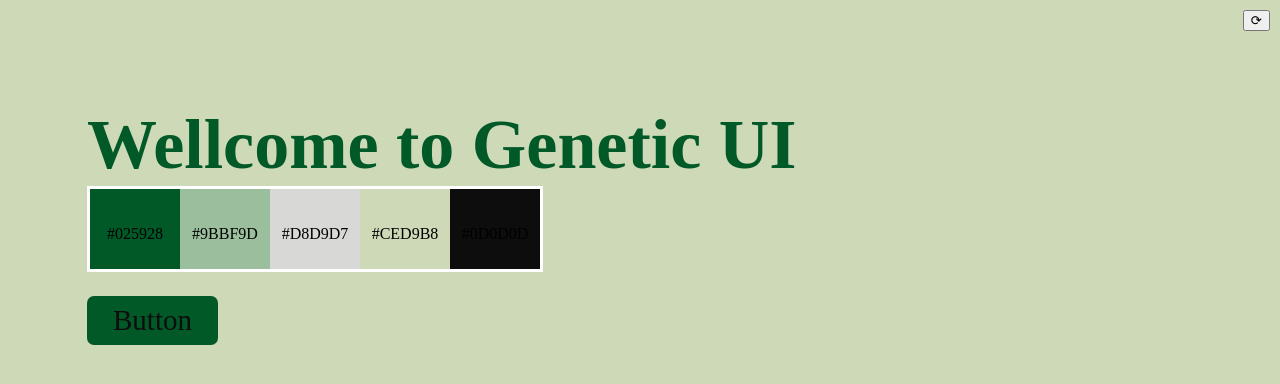
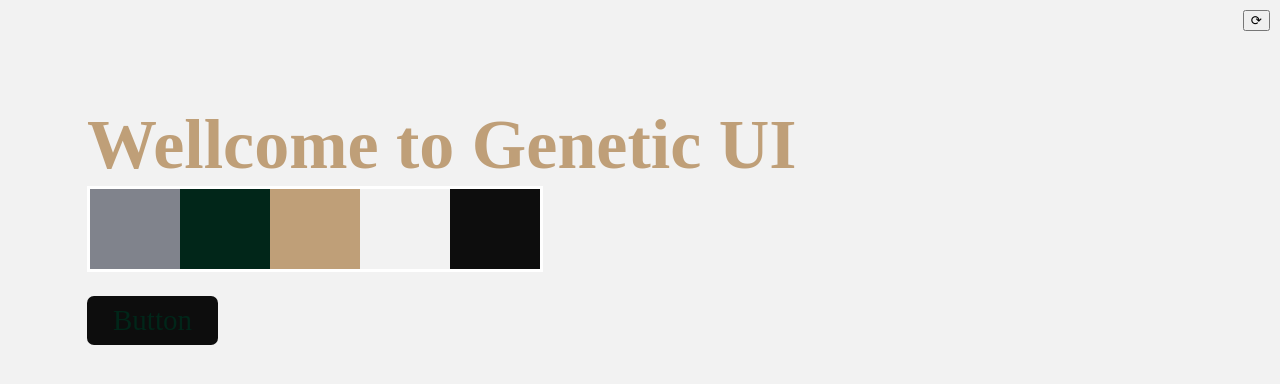
Before and after one commit to geanjunior/genui, a React (Vite) app: page / in a window 1280 px wide. Shown: the top 384 px of the page. Built offline with nearby package versions, Linux system fonts and the light colour scheme.

Commit message:
Improving distinct rule in genotype schemas

```diff
--- a/src/genetic/components/color-palette.tsx
+++ b/src/genetic/components/color-palette.tsx
@@ -1,15 +1,24 @@
-import { useState } from "react"
+import { useCallback, useState } from "react"
 
 interface UIColorPaletteProps {
   colors: string[]
 }
 
 const UIColorPalette = ({ colors }: UIColorPaletteProps) => {
+  const [isMouseOver, setIsMouseOver] = useState("");
   const [size] = useState(80);
 
   const clickHandler = (color: string) => {
     navigator.clipboard.writeText(color);
   };
+
+  const mouseOverCallback = useCallback((color: string) => {
+    setIsMouseOver(color);
+  }, []);
+
+  const mouseOutCallback = useCallback(() => {
+    setIsMouseOver("");
+  }, []);
 
   const boxStyle: React.CSSProperties = {
     display: "inline-block",
@@ -17,17 +26,23 @@ const UIColorPalette = ({ colors }: UIColorPaletteProps) => {
     width: `${size}px`,
     height: `${size}px`,
     textAlign: "center",
-    lineHeight: `${size}px`,
+    lineHeight: `${size - 32}px`,
     cursor: "pointer",
+    fontFamily: "sans-serif",
+    fontWeight: "700",
+    color: "#E2E2E2",
+    textShadow: "0 25px #525252",
   };
 
   return <div style={{ display: "inline-block", border: "3px solid #FFFFFF", height: `${size}px`, overflow: "hidden" }}>
     {colors.map((color) =>
       <div
         key={color}
+        onMouseOver={() => mouseOverCallback(color)}
+        onMouseOut={mouseOutCallback}
         onClick={() => clickHandler(color)}
         style={{ ...boxStyle, backgroundColor: color }}
-      >{color}</div>)}
+      >{isMouseOver === color ? color : ""}</div>)}
   </div>
 }
 
--- a/src/genetic/genotype-schemas/button.ts
+++ b/src/genetic/genotype-schemas/button.ts
@@ -11,9 +11,15 @@ const mountButtonGenotypeSchema = () => [
   { type: Searchspace.Range, from: 0, to: 9 }, //font-weight
   { type: Searchspace.Range, from: 0, to: mountTypographyGenotypeSchema.length - 1 }, //font-family
 
-  { type: Searchspace.DistinctValuesFromRule, name: "button.colors", rule: getColorsRule }, //color
+  {
+    type: Searchspace.DistinctValuesFromRule, rule: getColorsRule,
+    name: "button.colors", exclude: ["button.background-color"]
+  }, //color
   { type: Searchspace.ValuesFromRule, rule: getColorsRule }, //border-color
-  { type: Searchspace.DistinctValuesFromRule, name: "button.colors", rule: getColorsRule }, //background-color
+  {
+    type: Searchspace.DistinctValuesFromRule, rule: getColorsRule,
+    name: "button.background-color", exclude: ["button.colors", "layout.background-color"]
+  }, //background-color
 ];
 
 export { mountButtonGenotypeSchema }
--- a/src/genetic/genotype-schemas/header.ts
+++ b/src/genetic/genotype-schemas/header.ts
@@ -8,7 +8,10 @@ const mountHeaderGenotypeSchema = () => [
   { type: Searchspace.Range, from: 0, to: 9 }, //font-weight
   { type: Searchspace.Range, from: 0, to: mountTypographyGenotypeSchema.length - 1 }, //font-family
 
-  { type: Searchspace.DistinctValuesFromRule, name: "layout.header", rule: getColorsRule }, //color
+  {
+    type: Searchspace.DistinctValuesFromRule, rule: getColorsRule,
+    name: "header.color", exclude: ["layout.background-color"]
+  }, //color
 ]
 
 export {
--- a/src/genetic/genotype-schemas/layout.ts
+++ b/src/genetic/genotype-schemas/layout.ts
@@ -2,7 +2,10 @@ import { Searchspace, getColorsRule } from "..";
 
 const mountLayoutPaletteSchema = () => [
   { type: Searchspace.Range, from: 0, to: 100 }, //padding
-  { type: Searchspace.DistinctValuesFromRule, name: "layout.header", rule: getColorsRule } //background-color
+  {
+    type: Searchspace.ValuesFromRule, rule: getColorsRule,
+    name: "layout.background-color"
+  } //background-color
 ];
 
 export {
--- a/src/genetic/genotypes/generators.ts
+++ b/src/genetic/genotypes/generators.ts
@@ -87,8 +87,7 @@ const generateRandomGenotypeDistinctValueFromValues = (
 
   const exceptGens = individualGens
     .reduce((prev, current) => prev.concat(current), [])
-    .filter(g => g.genotypeSchema.type === Searchspace.DistinctValues
-      && (g.genotypeSchema as GenotypeDistinctValuesSchema).name === genSchema.name)
+    .filter(g => g.genotypeSchema.name && genSchema.exclude.includes(g.genotypeSchema.name))
     .reduce((prev, current) => {
       prev.add(current.gen);
       return prev;
@@ -120,8 +119,7 @@ const generateRandomGenotypeDistinctValueFromValuesFromRule = (
 
   const exceptGens = individualGens
     .reduce((prev, current) => prev.concat(current), [])
-    .filter(g => g.genotypeSchema.type === Searchspace.DistinctValuesFromRule
-      && (g.genotypeSchema as GenotypeDistinctValuesSchema).name === genSchema.name)
+    .filter(g => g.genotypeSchema.name && genSchema.exclude.includes(g.genotypeSchema.name))
     .reduce((prev, current) => {
       prev.add(current.gen);
       return prev;
--- a/src/genetic/phenotypes/colors.ts
+++ b/src/genetic/phenotypes/colors.ts
@@ -1,31 +1,31 @@
 import { DnaSequence } from "..";
 
 const colorPalettePhenotype: string[][] = [
-  // ["#000000", "#ffffff"],
-  // ["#0d3b66", "#faf0ca"],
-  // ["#9bafd9", "#103783"],
-  // ["#95f9c3", "#0b3866"],
-  // ["#00272b", "#e0ff4f"],
-  // ["#e7ecef", "#274c77"],
-  // ["#102542", "#f87060"],
-  // ["#ffd800", "#7902aa"],
-  // ["#ddfff7", "#93e1d8"],
-  // ["#f492f0", "#a18dce"],
-  // ["#dad2d8", "#143642"],
+  ["#000000", "#ffffff"],
+  ["#0d3b66", "#faf0ca"],
+  ["#9bafd9", "#103783"],
+  ["#95f9c3", "#0b3866"],
+  ["#00272b", "#e0ff4f"],
+  ["#e7ecef", "#274c77"],
+  ["#102542", "#f87060"],
+  ["#ffd800", "#7902aa"],
+  ["#ddfff7", "#93e1d8"],
+  ["#f492f0", "#a18dce"],
+  ["#dad2d8", "#143642"],
 
-  // ["#283044", "#78a1bb", "#ebf5ee"],
-  // ["#3d348b", "#7678ed", "#f7b801"],
-  // ["#160c28", "#efcb68", "#e1efe6"],
-  // ["#2c6e49", "#4c956c", "#fefee3"],
-  // ["#6699cc", "#fff275", "#ff8c42"],
-  // ["#06aed5", "#086788", "#f0c808"],
-  // ["#001524 ", "#15616d", "#ffecd1"],
-  // ["#c1c1c1 ", "#2c4251", "#d16666"],
-  // ["#3d5a80 ", "#98c1d9", "#e0fbfc"],
-  // ["#262626 ", "#acbfa4", "#e2e8ce"],
-  // ["#ada8b6 ", "#ffeedb", "#4c3b4d"],
-  // ["#485696 ", "#e7e7e7", "#f9c784"],
-  // ["#08415c ", "#cc2936", "#6b818c"],
+  ["#283044", "#78a1bb", "#ebf5ee"],
+  ["#3d348b", "#7678ed", "#f7b801"],
+  ["#160c28", "#efcb68", "#e1efe6"],
+  ["#2c6e49", "#4c956c", "#fefee3"],
+  ["#6699cc", "#fff275", "#ff8c42"],
+  ["#06aed5", "#086788", "#f0c808"],
+  ["#001524 ", "#15616d", "#ffecd1"],
+  ["#c1c1c1 ", "#2c4251", "#d16666"],
+  ["#3d5a80 ", "#98c1d9", "#e0fbfc"],
+  ["#262626 ", "#acbfa4", "#e2e8ce"],
+  ["#ada8b6 ", "#ffeedb", "#4c3b4d"],
+  ["#485696 ", "#e7e7e7", "#f9c784"],
+  ["#08415c ", "#cc2936", "#6b818c"],
 
   // UI/UX
   ["#A6785D", "#594032", "#D9A384", "#F2F2F2", "#0D0D0D"],
```
Also changed, not shown: src/genetic/genotypes/genotype.ts (+7 -7 lines).
